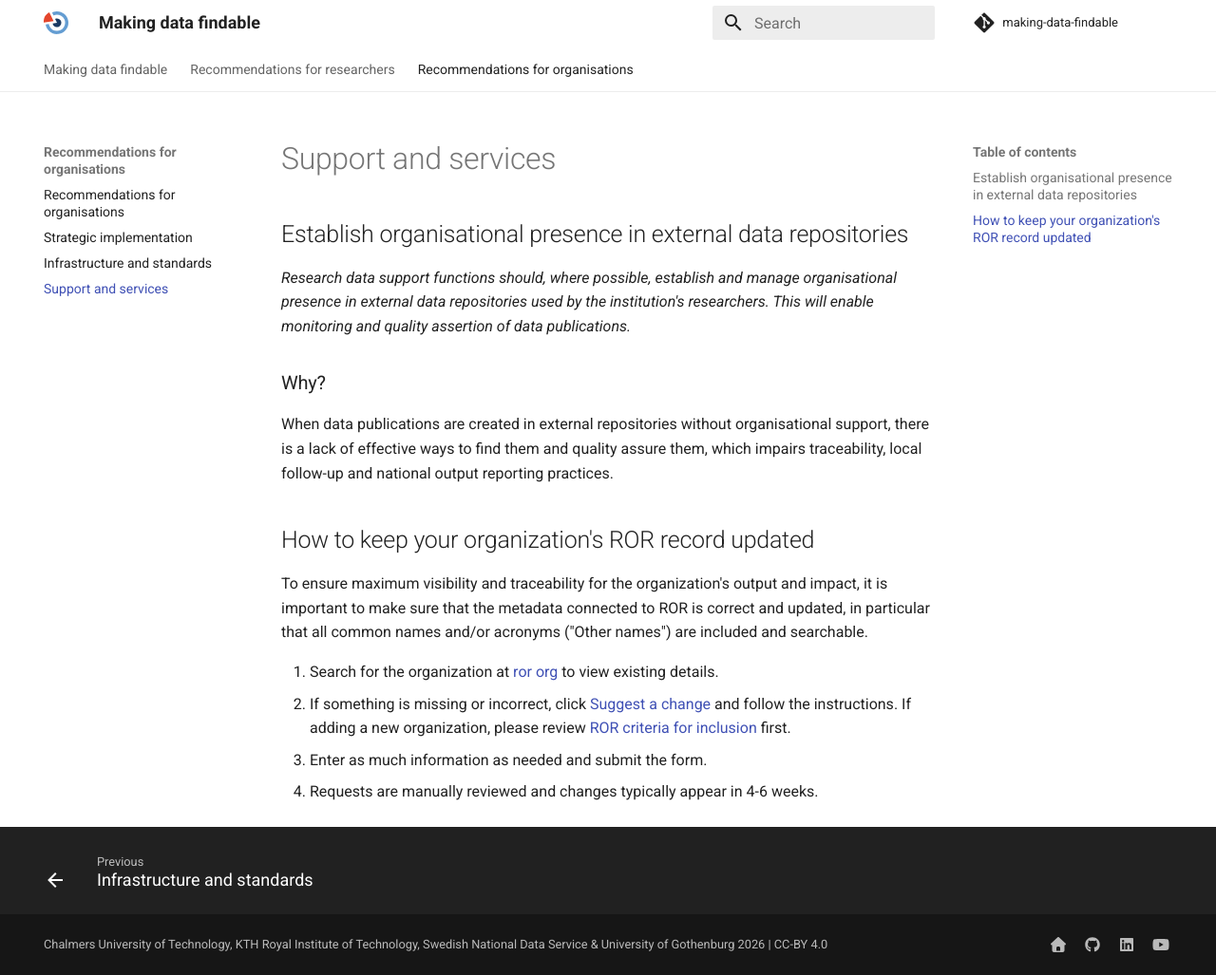
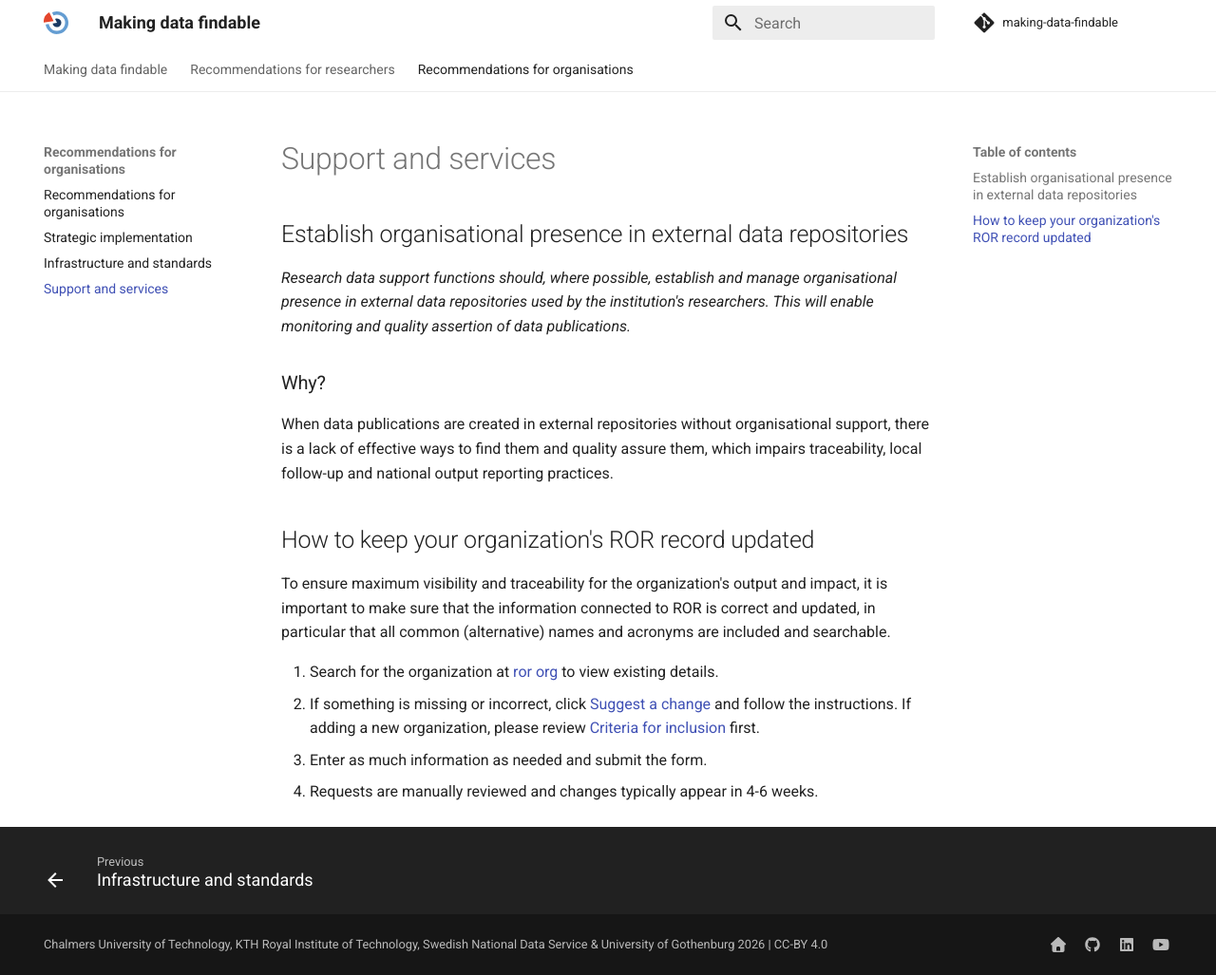
Before and after one commit to snd-sweden/making-data-findable, an MkDocs documentation site: the page built from docs/organisations/support-services.md, in a window 1280 px wide and 1027 px high. Shown: the whole window at 95% size. Built offline with MkDocs 1.6.1 and Material for MkDocs 9.7.7, drawn with Linux system fonts in a browser that asks for light colours; comment, search, counter and statistics services are not loaded.

Commit message:
Added ROR update info

```diff
--- a/docs/organisations/support-services.md
+++ b/docs/organisations/support-services.md
@@ -10,9 +10,9 @@ When data publications are created in external repositories without organisation
 
 ## How to keep your organization's ROR record updated
 
-To ensure maximum visibility and traceability for the organization's output and impact, it is important to make sure that the metadata connected to ROR is correct and updated, in particular that all common names and/or acronyms ("Other names") are included and searchable.
+To ensure maximum visibility and traceability for the organization's output and impact, it is important to make sure that the information connected to ROR is correct and updated, in particular that all common (alternative) names and acronyms are included and searchable.
 
 1. Search for the organization at [ror org](https://ror.org/search) to view existing details.
-2. If something is missing or incorrect, click [Suggest a change](https://curation-request.ror.org/) and follow the instructions. If adding a new organization, please review [ROR criteria for inclusion](https://github.com/ror-community/ror-updates#ror-scope) first.
+2. If something is missing or incorrect, click [Suggest a change](https://curation-request.ror.org/) and follow the instructions. If adding a new organization, please review [Criteria for inclusion](https://github.com/ror-community/ror-updates#ror-scope) first.
 3. Enter as much information as needed and submit the form.
 4. Requests are manually reviewed and changes typically appear in 4-6 weeks.
```
